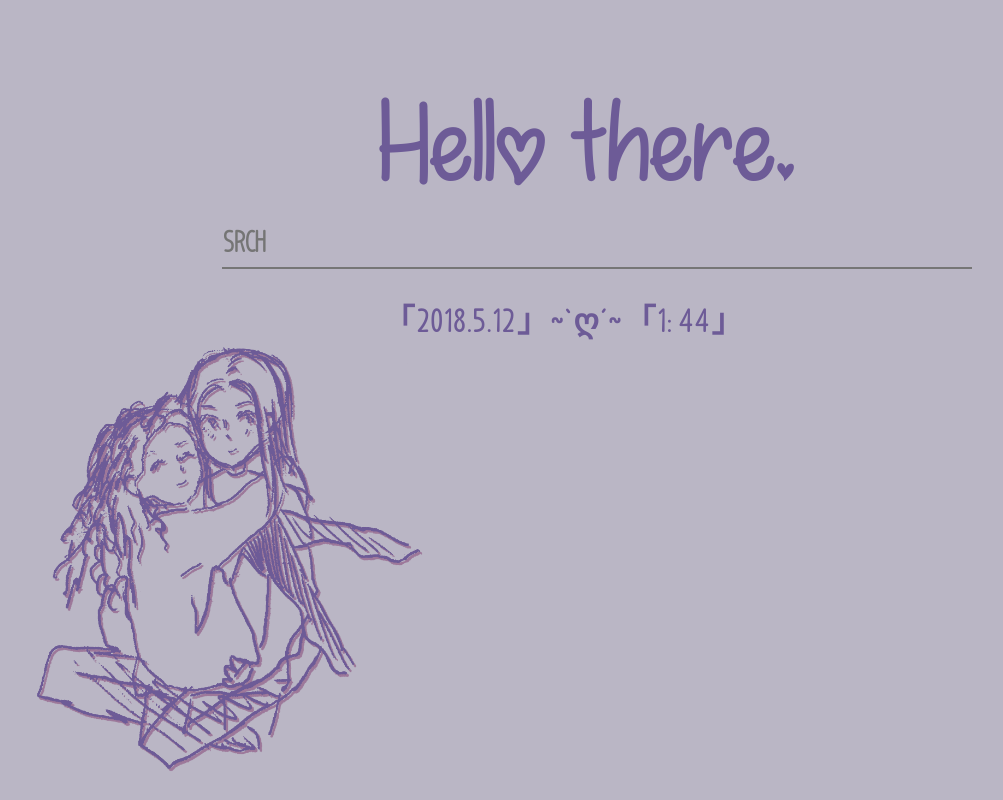
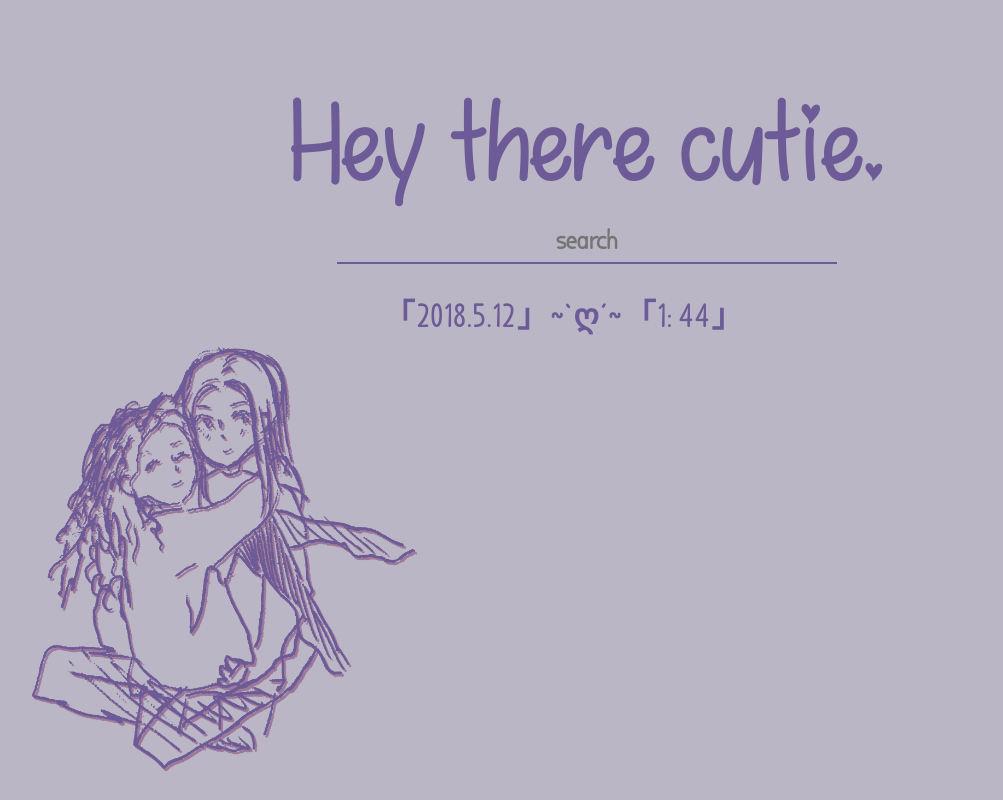
Before and after one commit to D4ndie/qtUVSTRT, a plain HTML site: page index.html in a window 1280 px wide. Shown: the whole page, without its empty margins (53-1056 px from the left). Drawn offline with Linux system fonts and the light colour scheme.

Commit message:
uh formatting stuff

```diff
--- a/index.html
+++ b/index.html
@@ -7,18 +7,20 @@
         <link rel="shortcut icon" type="image/x-icon" href="assets/add.png" />
     </head>
     <body>
-        <img src="assets/cuteWShad.png">
+
+        <img class="cute" src="assets/cuteWShad.png">
 
         <div id="main">
             <div id="stuff">
-                <div id="welcome">Hello there.</div>
+                <div id="welcome">Hey there cutie.</div>
 
                 <div class="search">
                     <form onsubmit="duckSearch()" action="javascript:void(0)">
-                        <input id="searchField" type="text" value="" placeholder="SRCH">
+                        <input id="searchField" type="text" value="" placeholder="search">
                     </form>
                 </div>
 
+                <!--clock-->
                 <div id="clockbox"></div>
 
             </div><!--end of 'stuff'-->
--- a/style.css
+++ b/style.css
@@ -36,21 +36,20 @@ body {
     padding: 10px;
     position: relative;
     left: center;
-    border-bottom-style: 5px solid #6D5B97;
 }
 
 #searchField{
-    width: 750px;
-    height: 50px;
-    border-top-style: none;
-    border-right-style: none;
-    border-bottom-style: 5px none #6D5B97;
-    border-left-style: none;
+    width: 500px;
+    height: 45px;
+    border: none;
+    border-bottom: 2px solid #6D5B97;
     background: #BAB6C5;
 
     font-size: 30px;
     font-family: NoSugar;
     font-weight: bolder;
+    text-align: center;
+    color: #7981A8;
 }
 
 #clockbox{
@@ -66,10 +65,10 @@ body {
     text-align: center;
 }
 
-img {
-    position: fixed;
+img.cute {
+    position: absolute;
     bottom: 15;
-    left: 75;
+    left: 70;
     width: 410px;
     z-index:-1;
 }
```
